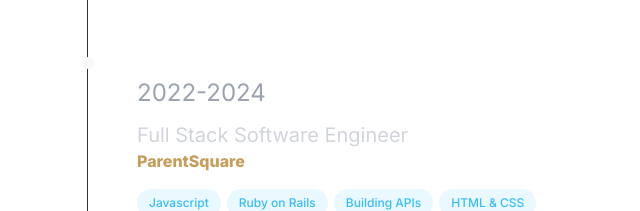
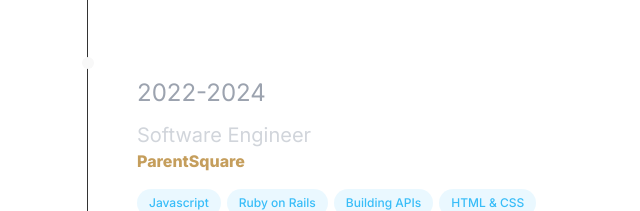
Before and after one commit to Natasha08/natasha-osborne-site, a Next.js app: page / in a window 1280 px wide. Shown: the part 980-1191 px from the top of the page, without its empty margins (452-1092 px from the left). Built offline with nearby package versions, Linux system fonts and the light colour scheme.

Commit message:
fix PS title

```diff
--- a/app/components/resume-timeline.js
+++ b/app/components/resume-timeline.js
@@ -86,7 +86,7 @@ const ResumeTimeline = () => {
             <h2 className="group-hover/a:text-muted-gold text-gray-400 text-md">
               2022-2024
             </h2>
-            <p className="text-lg md:text-xl">Full Stack Software Engineer</p>
+            <p className="text-lg md:text-xl">Software Engineer</p>
             <p className="text-muted-gold text-sm md:text-base font-extrabold">
               ParentSquare
             </p>
```
